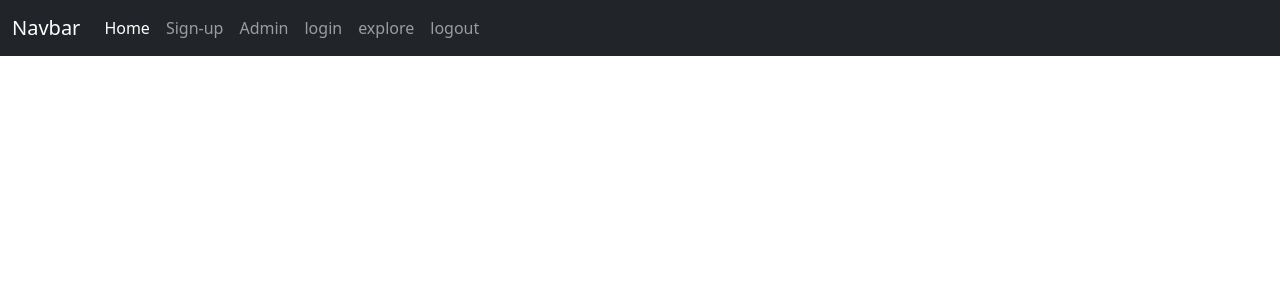
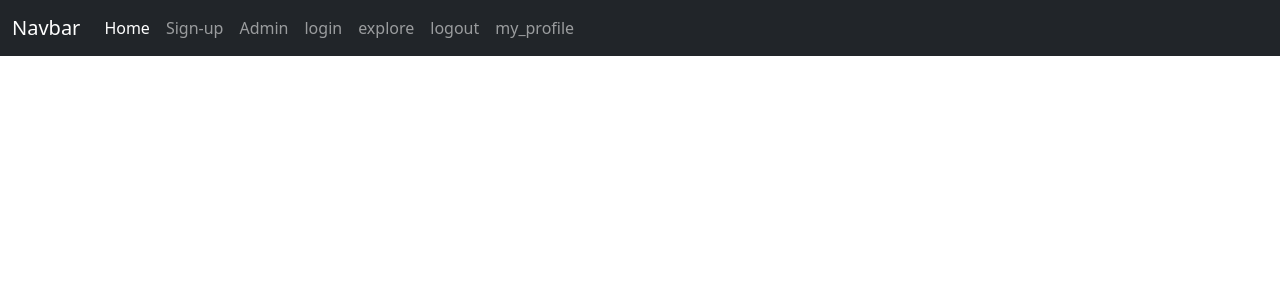
Before and after one commit to ArsHia-cdMstr/mini_linkdin, a Django app: page / in a window 1280 px wide. Shown: the top 300 px of the page. Run offline with Django 5.2, Linux system fonts and the light colour scheme.

Commit message:
add my_profile feature when you are logged in

```diff
--- a/linkdin_mini/User_data/templates/home.html
+++ b/linkdin_mini/User_data/templates/home.html
@@ -39,6 +39,9 @@
                     <li class="nav-item">
                         <a class="nav-link" href="{% url 'logout' %}">logout</a>
                     </li>
+                    <li class="nav-item">
+                        <a class="nav-link" href="{% url 'my_profile' %}">my_profile</a>
+                    </li>
                 </ul>
 
             </div>
--- a/linkdin_mini/User_data/urls.py
+++ b/linkdin_mini/User_data/urls.py
@@ -10,4 +10,5 @@ urlpatterns = [
     path("login", views.user_login, name="login"),
     path("explore/", views.explore, name="explore"),  # مسیر برای صفحه explore
     path("logout/", views.user_logout, name="logout"),  # مسیر برای صفحه logout
+    path("profile/", views.my_profile, name="my_profile"),  # مسیر برای هدایت به پروفایل کاربر
 ] + static(settings.MEDIA_URL, document_root=settings.MEDIA_ROOT)
--- a/linkdin_mini/User_data/views.py
+++ b/linkdin_mini/User_data/views.py
@@ -5,6 +5,8 @@ from . import forms
 from .forms import CustomUserCreationForm
 from .models import CustomUser
 from django.contrib.auth.decorators import login_required
+from django.contrib.auth import get_user_model
+from django.http import Http404
 
 def home(request):
     return render(request, 'home.html')
@@ -53,3 +55,14 @@ def explore(request):
 def user_logout(request):
     logout(request)
     return redirect('Home')  # Redirect to home or any other page after logout
+
+User = get_user_model()
+
+@login_required
+def my_profile(request):
+    if request.user.is_authenticated:
+        username = request.user.username
+        # Redirect to user profile with their username
+        return redirect('user_profile', username=username)
+    else:
+        raise Http404("You must be logged in to view this page.")
```
Also changed, not shown: linkdin_mini/db.sqlite3.
